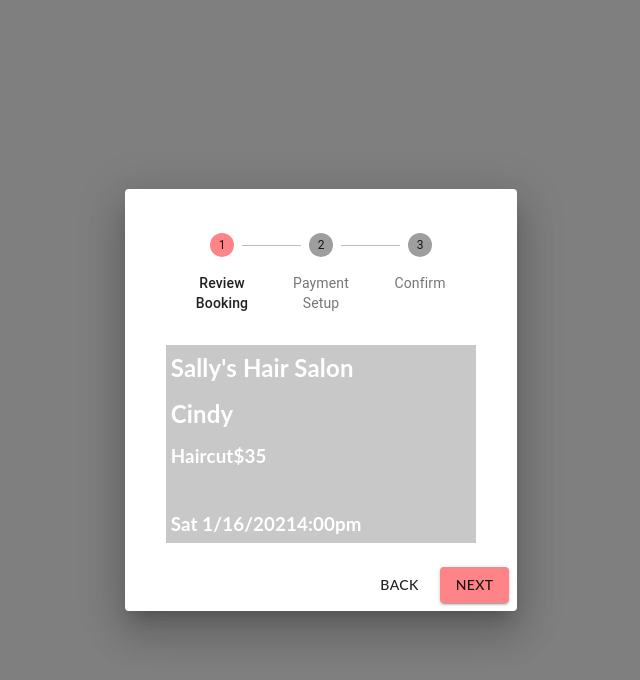
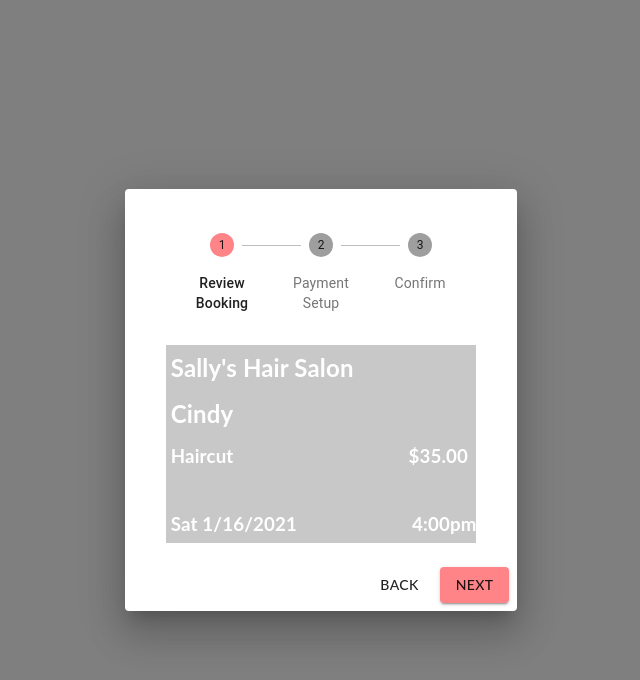
Before and after one commit to rezerve-startup/rezerve, a React (Create React App) app: page / in a window 1280 px wide. Both pictures are taken after a click on the button "OPEN CHECKOUT". Shown: the top 680 px of the page, without its empty margins (319-959 px from the left). Built offline with nearby package versions, Linux system fonts and the light colour scheme.

Commit message:
Checkout Updated

```diff
--- a/src/customer/customer-checkout/customer-checkout.tsx
+++ b/src/customer/customer-checkout/customer-checkout.tsx
@@ -86,7 +86,7 @@ function ConfirmationCard() {
         <h3>
           <strong>Haircut</strong>
         </h3>
-        <h3 className={classes.stat}>$35</h3>
+        <div  className={classes.priceAlign}><h3 className={classes.stat}>$35.00</h3></div>
       </div>
 
       <Divider className={classes.divider0} />
@@ -94,7 +94,7 @@ function ConfirmationCard() {
         <h3>
           <strong>Sat 1/16/2021</strong>
         </h3>
-        <h3 className={classes.stat}>4:00pm</h3>
+        <div  className={classes.timeAlign}><h3 className={classes.stat}>4:00pm</h3></div>
       </div>
     </div>
   );
@@ -228,9 +228,18 @@ const useStyles = makeStyles((theme) => ({
   },
 
   stat: {
-    display: 'flex',
+    left: '175px',
     fontWeight: 'bold',
-    position: 'relative',
+    position: 'absolute',
+  },
+
+  priceAlign:{
+    position: 'relative'
+  },
+
+  timeAlign:{
+    right: '60px',
+    position: 'relative'
   },
 
   closeIcon: {
```
